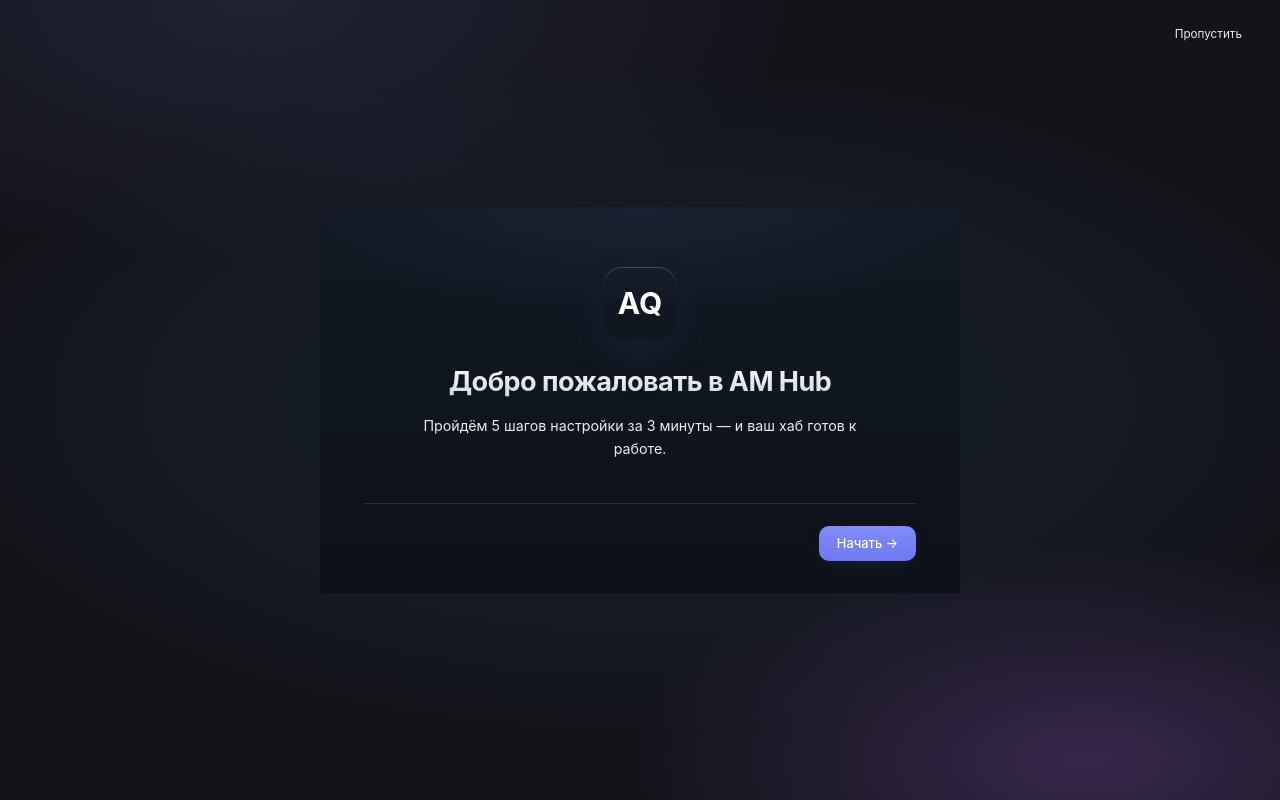
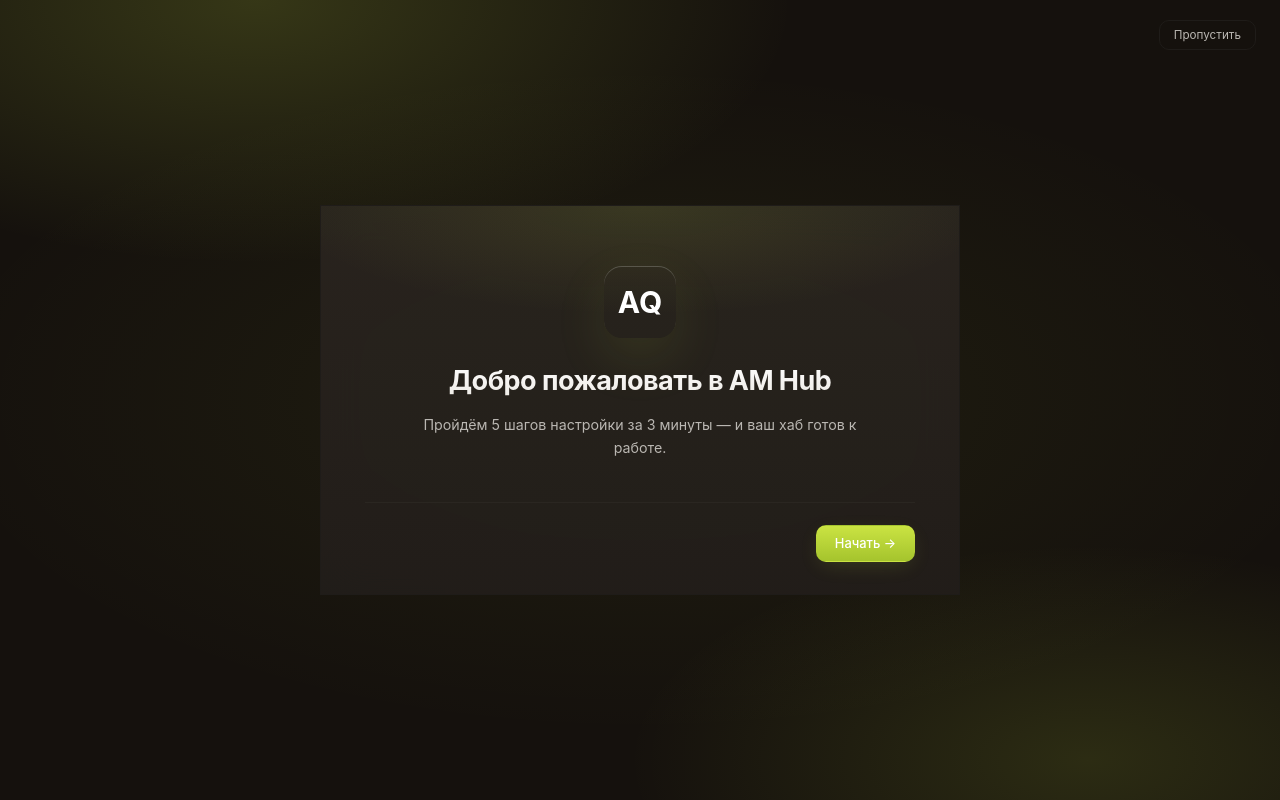
Before and after one commit to Nicromo/AnyQueryAMHub, a Flask app: template am-hub-final/templates/onboarding.html in a window 1280 px wide. Run offline with Flask 3, Linux system fonts and the light colour scheme; the template is opened without the code that fills it, so the values that code supplies are empty; parts of the project's set-up code (start-up, migrations or seed data) failed here and were passed over.

Commit message:
fix(onboarding): скип работает + новый стиль (warm dark + signal lime)
Две проблемы:
1. Кнопка "Пропустить" не работала — клиентский localStorage ставился,
   но сервер pages.py:dashboard проверяет user.settings.onboarding_complete
   в БД и редиректит обратно на /onboarding.
   Теперь skipOnboarding() и finish() делают POST /onboarding/complete
   перед window.location.replace (эндпоинт уже существует в api.py).

2. Страница в старой фиолетовой палитре, не в стиле нового дизайна.
   Добавлен :root override в <style>: --bg, --text, --accent, --border
   → warm dark + signal lime (как в tokens.css). Жёстко прошитые rgba
   фиолетового glow заменены на signal-lime.

Плюс редирект после скипа/финиша теперь ведёт на /design/command
вместо /dashboard — чтобы пользователь сразу попадал в новый UI.

Co-Authored-By: Claude Opus 4.7 (1M context) <noreply@anthropic.com>

```diff
--- a/am-hub-final/templates/onboarding.html
+++ b/am-hub-final/templates/onboarding.html
@@ -6,6 +6,24 @@
   <title>Добро пожаловать — AM Hub</title>
   <link rel="stylesheet" href="/static/css/style.css">
   <style>
+    /* Design tokens override — warm dark + signal lime (см. static/design/tokens.css).
+       Переопределяем CSS-переменные из style.css, не трогая layout. */
+    :root, [data-theme="dark"] {
+      --bg:            oklch(0.18 0.010 70);
+      --bg-1:          oklch(0.14 0.008 70);
+      --bg-2:          oklch(0.22 0.012 70);
+      --text:          oklch(0.98 0.004 88);
+      --text-dim:      oklch(0.78 0.008 82);
+      --text-muted:    oklch(0.60 0.012 80);
+      --border:        oklch(0.27 0.010 70);
+      --border-s:      oklch(0.23 0.008 70);
+      --accent:        oklch(0.87 0.18 118);
+      --accent-ring:   color-mix(in oklch, oklch(0.87 0.18 118) 40%, transparent);
+      --accent-dim:    color-mix(in oklch, oklch(0.87 0.18 118) 14%, transparent);
+      --accent-glow:   color-mix(in oklch, oklch(0.87 0.18 118) 18%, transparent);
+      --accent-l:      oklch(0.92 0.10 118);
+    }
+
     html, body {
       height: 100%;
       min-height: 100vh;
@@ -17,8 +35,8 @@
       color: var(--text);
       background:
         radial-gradient(ellipse 70% 55% at 20% 0%, var(--accent-glow), transparent 60%),
-        radial-gradient(ellipse 60% 45% at 85% 95%, rgba(179,107,255,.22), transparent 60%),
-        radial-gradient(ellipse 80% 60% at 50% 50%, rgba(76,165,255,.1), transparent 70%),
+        radial-gradient(ellipse 60% 45% at 85% 95%, rgba(212,240,63,.12), transparent 60%),
+        radial-gradient(ellipse 80% 60% at 50% 50%, rgba(212,240,63,.06), transparent 70%),
         var(--bg);
       background-attachment: fixed;
       display: flex;
@@ -52,7 +70,7 @@
       position: relative;
       width: 100%;
       max-width: 640px;
-      background: linear-gradient(180deg, rgba(19,25,36,.92), rgba(13,17,23,.92));
+      background: linear-gradient(180deg, rgba(42,37,31,.92), rgba(34,30,26,.92));
       backdrop-filter: blur(20px);
       border: 1px solid var(--border-s);
       border-radius: var(--radius-xl);
@@ -141,7 +159,7 @@
       font-weight: 700;
       letter-spacing: -0.02em;
       margin-bottom: 12px;
-      background: linear-gradient(180deg, #fff, #c9d0e6);
+      background: linear-gradient(180deg, #fff, #ebe8e3);
       -webkit-background-clip: text;
       background-clip: text;
       -webkit-text-fill-color: transparent;
@@ -208,7 +226,7 @@
       color: var(--text);
     }
     .onb-btn.primary {
-      background: linear-gradient(180deg, var(--accent), #6c79f1);
+      background: linear-gradient(180deg, var(--accent), #a5c42d);
       border-color: transparent;
       color: #fff;
       box-shadow: 0 6px 22px -6px var(--accent-glow);
@@ -453,17 +471,32 @@
       render();
     }
   };
+  // Отмечает онбординг завершённым И на клиенте (localStorage) И на сервере
+  // (user.settings.onboarding_complete через POST /onboarding/complete) — без
+  // серверного флага redirect в pages.py:dashboard вернёт обратно на /onboarding.
+  function markOnboardingComplete(value) {
+    try { localStorage.setItem('amhub_onboarded', value); } catch(e) {}
+    return fetch('/onboarding/complete', {
+      method: 'POST',
+      credentials: 'include',
+    }).catch(function(){ /* network error — редирект всё равно делаем */ });
+  }
+
   window.skipOnboarding = function(){
-    try { localStorage.setItem('amhub_onboarded', 'skipped'); } catch(e) {}
-    window.location.replace('/dashboard');
+    markOnboardingComplete('skipped').finally(function(){
+      // Новый UI. Старый /dashboard тоже работает, но после онбординга
+      // пользователь с большей вероятностью хочет видеть новый /design/command.
+      window.location.replace('/design/command');
+    });
   };
   window.finish = function(){
     try {
-      localStorage.setItem('amhub_onboarded', 'true');
       var notify = document.getElementById('notifyToggle');
       if (notify) localStorage.setItem('amhub_notify_tg', notify.checked ? '1' : '0');
     } catch(e) {}
-    window.location.replace('/dashboard');
+    markOnboardingComplete('true').finally(function(){
+      window.location.replace('/design/command');
+    });
   };
 
   // Keyboard navigation
```
